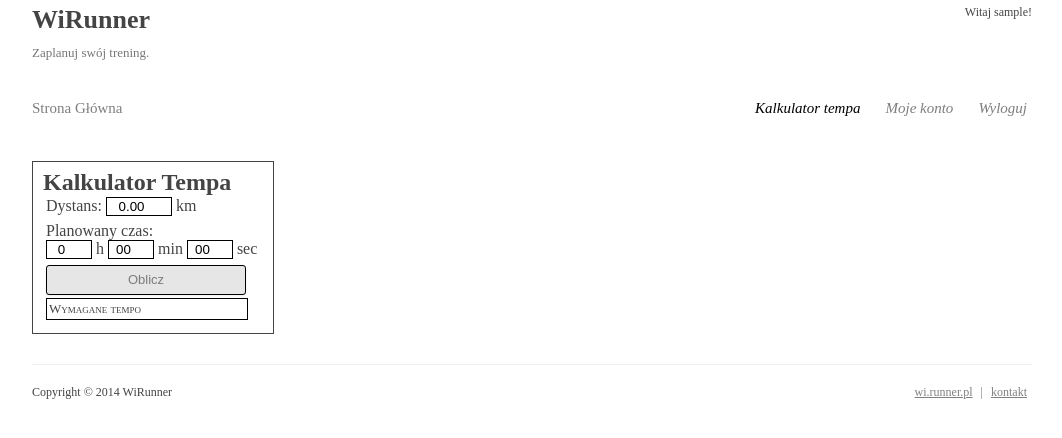
After one commit to milosz1092/WiRunner, a PHP site: page /kalkulatortempa.php in a window 1280 px wide. The commit adds this page. Shown: the top 438 px of the page, without its empty margins (108-1170 px from the left). Run offline with PHP 8.4, Linux system fonts and the light colour scheme; the visitor is signed in with stand-in values (Sample User, id 1).

Commit message:
Aplikacja
Kalkulator tempa.

```diff
--- /dev/null
+++ b/Aplikacja/js/kalkulatorTempa.js
@@ -0,0 +1,20 @@
+$( document ).ready(function() {
+	$( "#oblicz" ).click(function( event ) {
+
+		$dystans = parseFloat($( "#Fd" ).val());
+		$godzin = parseFloat($( "#Fh" ).val());
+		$minut = parseFloat($( "#Fm" ).val());
+		$sekund = parseFloat($( "#Fs" ).val());
+
+		if($.isNumeric( $dystans ) && $.isNumeric( $godzin ) && $.isNumeric( $minut ) && $.isNumeric( $sekund )
+		&& $dystans > 0 && $godzin >= 0 && $minut >= 0 && $sekund >= 0 &&
+		$minut < 60 && $sekund < 60 &&
+		($godzin > 0 || $minut > 0 || $sekund > 0))
+		{
+			$tempo = (60*$dystans)/(60*$godzin+$minut+$sekund/60);
+			$("#wynik").html("Wymagane tempo: <b>"+ $tempo.toFixed(2) + "</b> km/h");
+		} else {
+			$("#wynik").html("Wprowadź prawidłowe wartości!");
+		}
+	});
+});
--- /dev/null
+++ b/Aplikacja/kalkulatortempa.php
@@ -0,0 +1,17 @@
+<?php
+	include('php/top.php');
+?>
+	<div id="kalkulator">
+		<h2>Kalkulator Tempa</h2>
+			<span id="dystans" >Dystans: <input name="dystans" type="number" maxlength="6" value="0.00" id="Fd"> km</span>
+			<span id="czas">Planowany czas:<br/>
+							<input type="number" maxlength="2" min="0" max="99" name="godz" value="0"  id="Fh"> h
+					   	    <input type="number" maxlength="2" min="0" max="59" name="min"  value="00" id="Fm"> min
+							<input type="number" maxlength="2" min="0" max="59" name="sec"  value="00" id="Fs"> sec
+			</span>
+			<span><input id="oblicz" name="oblicz" type="submit" value="Oblicz"></span>
+		<div id="wynik">Wymagane tempo</div>
+	</div>
+<?php
+	include('php/bottom.php');
+?>
--- a/Aplikacja/php/classes/my_mainMenu.php
+++ b/Aplikacja/php/classes/my_mainMenu.php
@@ -15,7 +15,8 @@
 			);
 			$this -> links_online = array(
 				'php/logout.php'		=> 'Wyloguj',
-				'konto.php'				=> 'Moje konto'
+				'konto.php'			=> 'Moje konto',
+				'kalkulatortempa.php'		=> 'Kalkulator tempa'
 			);
 		}
 
--- a/Aplikacja/php/classes/my_siteTitle.php
+++ b/Aplikacja/php/classes/my_siteTitle.php
@@ -4,13 +4,14 @@
 
 		function __construct () {
 			$this -> titles = array(
-				'index.php'			=> 'Strona Główna',
-				'konto.php'			=> 'Moje konto',
+				'index.php'		=> 'Strona Główna',
+				'konto.php'		=> 'Moje konto',
 				'kontakt.php'		=> 'Kontakt',
 				'register.php'		=> 'Rejestracja',
-				'login.php'			=> 'Logowanie',
+				'login.php'		=> 'Logowanie',
 				'regulamin.php'		=> 'Regulamin',
-				'passreset.php'		=> 'Reset hasła'
+				'passreset.php'		=> 'Reset hasła',
+				'kalkulatortempa.php'	=> 'Kalkulator tempa'
 			);
 		}
 
--- a/Aplikacja/php/top.php
+++ b/Aplikacja/php/top.php
@@ -30,6 +30,7 @@
 		<link rel="shortcut icon" href="img/web/ikona.jpg" />
 		<script src="js/jquery-2.0.0.min.js"></script>
 		<script src="js/default.js"></script>
+	<?php  if (my_getFilename::normal() != 'kalkulatorTempa.php') echo '<script src="js/kalkulatorTempa.js"></script>'; ?>
 	</head>
 	<body>
 		<div id="paper">
--- a/Aplikacja/style/default.css
+++ b/Aplikacja/style/default.css
@@ -250,3 +250,11 @@ a.login_link {
 	border: 1px solid #c88686;
 	color:red;
 }
+
+#kalkulator { float: left; width: 220px; padding: 10px; border: 1px solid; }
+#kalkulator input { width: 200px; border: 1px solid #000; text-align: center; }
+#kalkulator #dystans input{ width: 60px; }
+#kalkulator #czas input  { width: 40px; }
+#kalkulator span { clear: both; width: 240px; float: left; padding: 3px;}
+#kalkulator h2 { line-height: 90%; }
+#kalkulator #wynik { clear: both; width: 196px; font-variant: small-caps; padding: 2px; margin: 3px; border: 1px solid #000; font-size: 13px; }
```
